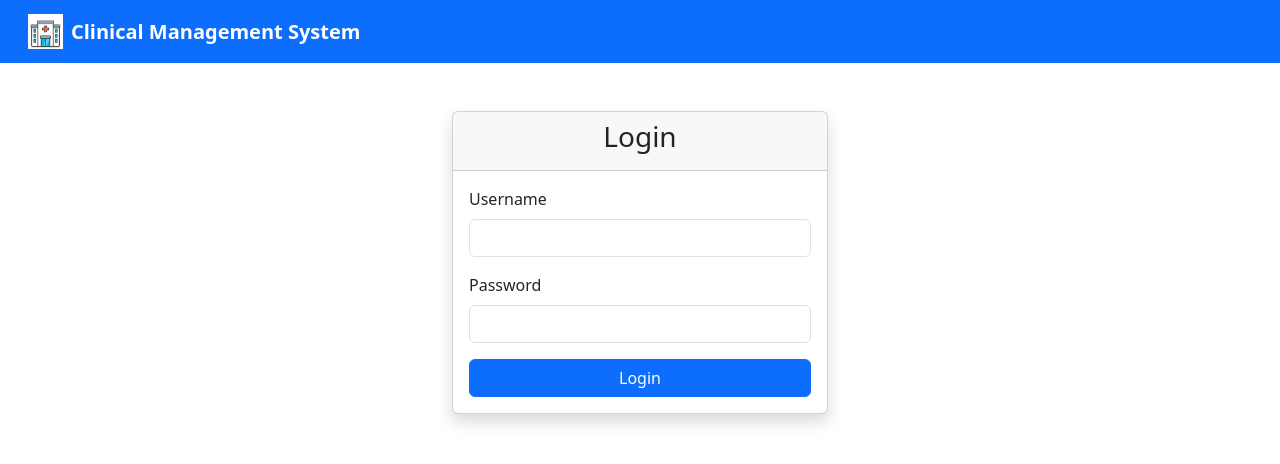
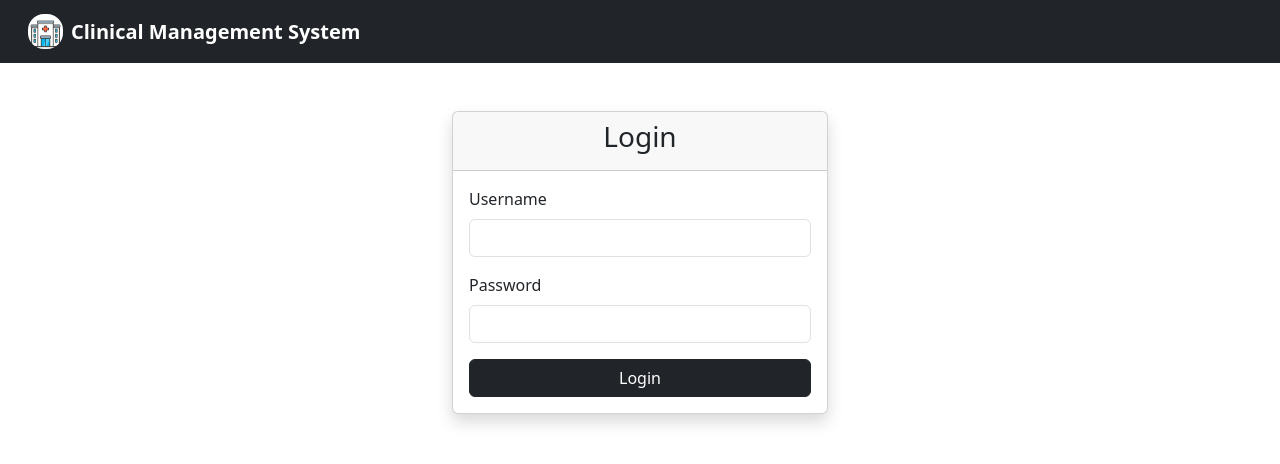
Before and after one commit to Joshnaju/Frontend_cms, a React (Vite) app in the folder CMS_REACT_FRONTEND/: page / in a window 1280 px wide. Shown: the top 464 px of the page. Built offline with nearby package versions, Linux system fonts and the light colour scheme.

Commit message:
login ui fix

```diff
--- a/CMS_REACT_FRONTEND/src/components/Navbar.jsx
+++ b/CMS_REACT_FRONTEND/src/components/Navbar.jsx
@@ -49,7 +49,7 @@ function Navbar({ user, setUser }) {
   };
 
   return (
-    <nav className="navbar-expand-lg px-3 navbar navbar-dark bg-primary">
+    <nav className="navbar-expand-lg px-3 navbar navbar-dark bg-dark">
       {/* Logo */}
       <button
         className="btn text-white fw-bold fs-5 d-flex align-items-center"
@@ -63,7 +63,7 @@ function Navbar({ user, setUser }) {
           alt="Hospital"
           width="35"
           height="35"
-          className="me-2"
+          className="me-2 rounded-4"
         />
         Clinical Management System
       </button>
@@ -76,8 +76,8 @@ function Navbar({ user, setUser }) {
 
             {user.name}
           </span>
-
-          <button className="btn btn-outline-light" onClick={handleLogout}>
+          <button className="btn btn-secondary" onClick={handleLogout}>
+            <i className="bi bi-box-arrow-right me-2"></i>
             Logout
           </button>
         </div>
--- a/CMS_REACT_FRONTEND/src/pages/Login.jsx
+++ b/CMS_REACT_FRONTEND/src/pages/Login.jsx
@@ -7,6 +7,7 @@ function Login({ setUser }) {
   const [username, setUsername] = useState("");
   const [password, setPassword] = useState("");
   const [error, setError] = useState("");
+  const [loggingIn, setLoggingIn] = useState(false);
 
   const navigate = useNavigate();
 
@@ -14,7 +15,7 @@ function Login({ setUser }) {
     e.preventDefault();
 
     setError("");
-
+    setLoggingIn(true);
     try {
       const response = await login({
         username,
@@ -68,6 +69,8 @@ function Login({ setUser }) {
       console.log("LOGIN ERROR:", err);
 
       setError(err.response?.data?.message || "Invalid username or password");
+    } finally {
+      setLoggingIn(false);
     }
   };
 
@@ -139,8 +142,22 @@ function Login({ setUser }) {
               />
             </div>
 
-            <button type="submit" className="btn btn-primary w-100">
-              Login
+            <button
+              type="submit"
+              className="btn btn-dark text-white w-100"
+              disabled={loggingIn}
+            >
+              {loggingIn ? (
+                <>
+                  <span
+                    className="spinner-border spinner-border-sm me-2"
+                    role="status"
+                  ></span>
+                  Logging in...
+                </>
+              ) : (
+                "Login"
+              )}
             </button>
           </form>
         </div>
--- a/CMS_REACT_FRONTEND/src/pages/NotFound.jsx
+++ b/CMS_REACT_FRONTEND/src/pages/NotFound.jsx
@@ -53,15 +53,18 @@ function NotFound() {
           />
         </div>
 
-        <h1 className="display-1 fw-bold text-primary">404</h1>
+        <h1 className="display-1 fw-bold text-primary-emphasis">404</h1>
 
-        <h2 className="fw-bold">Page Not Found</h2>
+        <h2 className="fw-bold text-primary-emphasis">Page Not Found</h2>
 
         <p className="text-muted mb-4">
           Sorry, the page you are looking for does not exist.
         </p>
 
-        <button className="btn btn-primary px-4" onClick={handleGoHome}>
+        <button
+          className="btn text-white btn-dark  px-4"
+          onClick={handleGoHome}
+        >
           Go to Dashboard
         </button>
       </div>
```
